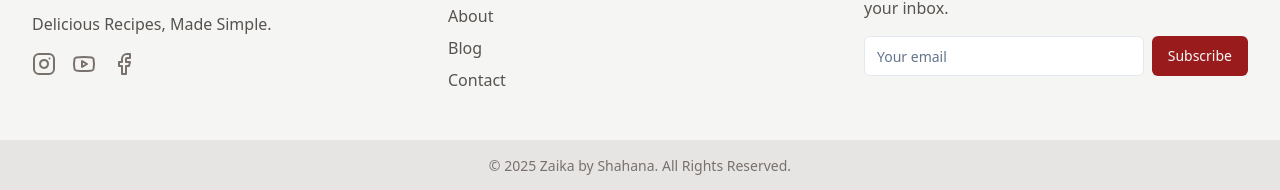
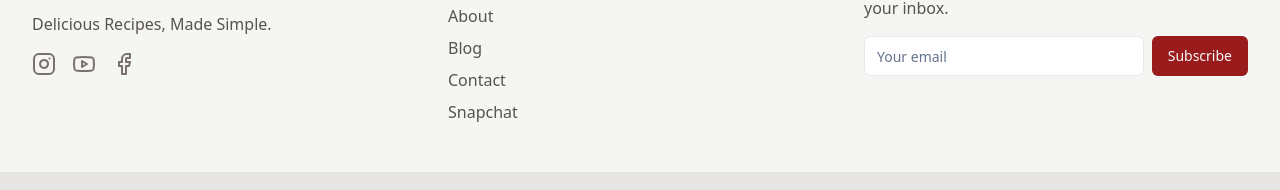
Before and after one commit to raashifshaikh/zaikabyshahana, a React (Vite) app: page / in a window 1280 px wide. Shown: the part 2745-2935 px from the top of the page. Built offline with nearby package versions, Linux system fonts and the light colour scheme.

Commit message:
[dyad] Added a Snapchat link to the footer - wrote 1 file(s)

```diff
--- a/src/components/Footer.tsx
+++ b/src/components/Footer.tsx
@@ -46,6 +46,7 @@ const Footer = () => {
             <li><Link to="/about" className="text-stone-600 hover:text-red-800">About</Link></li>
             <li><Link to="/blog" className="text-stone-600 hover:text-red-800">Blog</Link></li>
             <li><Link to="/contact" className="text-stone-600 hover:text-red-800">Contact</Link></li>
+            <li><a href="https://www.snapchat.com/add/s_shainaaaa" target="_blank" rel="noopener noreferrer" className="text-stone-600 hover:text-red-800">Snapchat</a></li>
           </ul>
         </div>
         <div>
```
